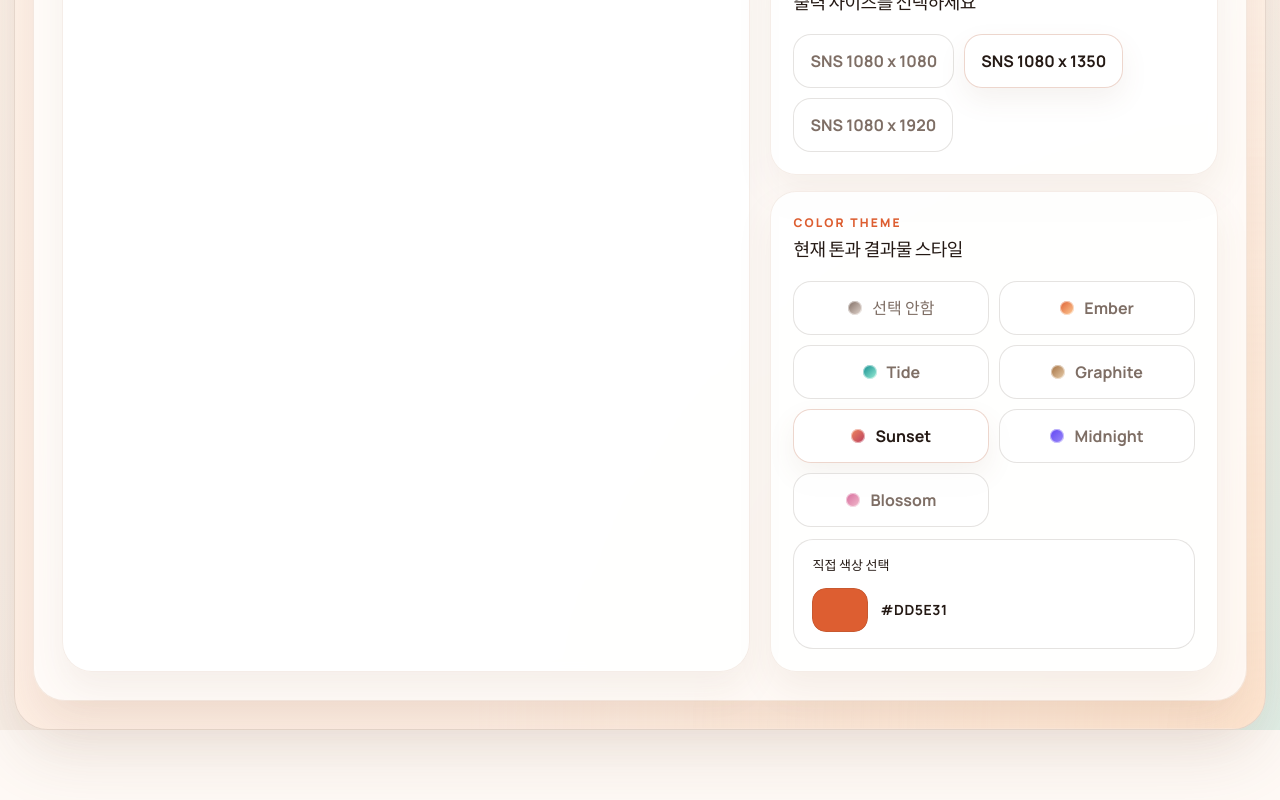
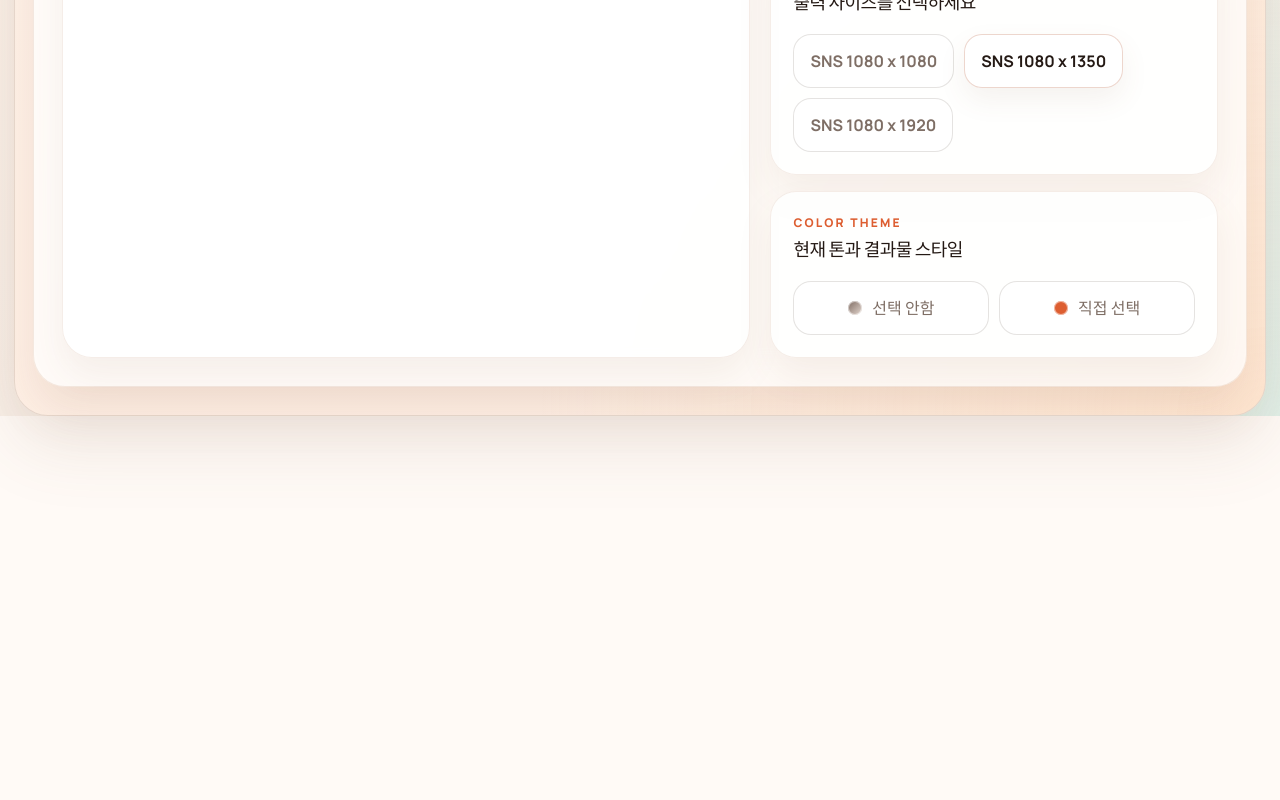
Before and after one commit to info-sum/card-generator, a React (Vite) app: page / in a window 1280 px wide. Shown: the part 1680-2480 px from the top of the page. After the commit the page ends 2192 px from the top, so only its background shows below. Built offline with nearby package versions, Linux system fonts and the light colour scheme.

Commit message:
feat: 색상 테마 프리셋 제거 및 사용자 직접 선택만 활성화

```diff
--- a/src/App.tsx
+++ b/src/App.tsx
@@ -735,7 +735,7 @@ function App() {
 
   function updateSlideField(
     slideId: string,
-    field: keyof Pick<SlideDraft, 'kicker' | 'title' | 'description' | 'badge' | 'cardLayout' | 'themeId'>,
+    field: keyof Pick<SlideDraft, 'kicker' | 'title' | 'description' | 'badge' | 'cardLayout' | 'themeId' | 'customColor'>,
     value: string,
   ) {
     setSlides((previousSlides) =>
@@ -1082,21 +1082,18 @@ function App() {
                       선택 안함
                     </button>
 
-                    {Object.keys(THEME_PRESETS).map((themeKey) => (
-                      <button
-                        key={themeKey}
-                        className={themeId === themeKey ? 'choice-card theme-choice active' : 'choice-card theme-choice'}
-                        onClick={() => setThemeId(themeKey as ThemeId)}
-                        type="button"
-                      >
-                        <span className={`theme-dot ${themeKey}`} />
-                        {themeLabel(themeKey as ThemePresetId)}
-                      </button>
-                    ))}
-                  </div>
-
-                  <label className={themeId === 'custom' ? 'theme-custom-field active' : 'theme-custom-field'}>
-                    <span>직접 색상 선택</span>
+                    <button
+                      className={themeId === 'custom' ? 'choice-card theme-choice active' : 'choice-card theme-choice'}
+                      onClick={() => setThemeId('custom')}
+                      type="button"
+                    >
+                      <span className="theme-dot custom" style={{ background: customColor }} />
+                      직접 선택
+                    </button>
+                  </div>
+
+                  {themeId === 'custom' && (
+                    <label className="theme-custom-field active" style={{ marginTop: '12px' }}>
                       <div className="theme-custom-row">
                         <input
                           className="theme-color-input"
@@ -1111,6 +1108,7 @@ function App() {
                         <strong>{customColor.toUpperCase()}</strong>
                       </div>
                     </label>
+                  )}
                 </section>
               )}
             </aside>
@@ -1292,18 +1290,30 @@ function App() {
                             <span className="theme-dot none" />
                             선택 안함
                           </button>
-                          {Object.keys(THEME_PRESETS).map((themeKey) => (
-                            <button
-                              key={themeKey}
-                              className={activeSlide.themeId === themeKey ? 'choice-card theme-choice active' : 'choice-card theme-choice'}
-                              onClick={() => updateSlideField(activeSlide.id, 'themeId', themeKey as ThemeId)}
-                              type="button"
-                            >
-                              <span className={`theme-dot ${themeKey}`} />
-                              {themeLabel(themeKey as ThemePresetId)}
-                            </button>
-                          ))}
-                        </div>
+                          <button
+                            className={activeSlide.themeId === 'custom' ? 'choice-card theme-choice active' : 'choice-card theme-choice'}
+                            onClick={() => updateSlideField(activeSlide.id, 'themeId', 'custom')}
+                            type="button"
+                          >
+                            <span className="theme-dot custom" style={{ background: activeSlide.customColor || customColor }} />
+                            직접 선택
+                          </button>
+                        </div>
+
+                        {activeSlide.themeId === 'custom' && (
+                          <div className="theme-custom-row" style={{ marginTop: '8px' }}>
+                            <input
+                              className="theme-color-input"
+                              onChange={(event) => {
+                                updateSlideField(activeSlide.id, 'customColor', normalizeHexColor(event.target.value))
+                                updateSlideField(activeSlide.id, 'themeId', 'custom')
+                              }}
+                              type="color"
+                              value={activeSlide.customColor || customColor}
+                            />
+                            <strong>{(activeSlide.customColor || customColor).toUpperCase()}</strong>
+                          </div>
+                        )}
                       </label>
                     )}
 
@@ -2326,23 +2336,6 @@ function rgbToHex(rgb: { r: number; g: number; b: number }) {
     .join('')}`
 }
 
-function themeLabel(themeId: ThemePresetId) {
-  switch (themeId) {
-    case 'ember':
-      return 'Ember'
-    case 'tide':
-      return 'Tide'
-    case 'graphite':
-      return 'Graphite'
-    case 'sunset':
-      return 'Sunset'
-    case 'midnight':
-      return 'Midnight'
-    case 'blossom':
-      return 'Blossom'
-  }
-}
-
 function buildFileName(brandName: string, mode: OutputMode, index: number) {
   const slug = brandName
     .toLowerCase()
```
Lines whose indentation alone changed are shown as unchanged.
